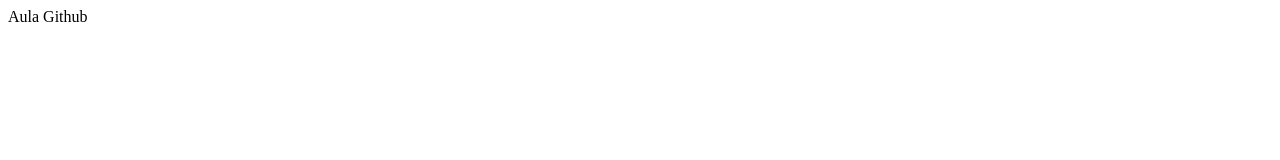
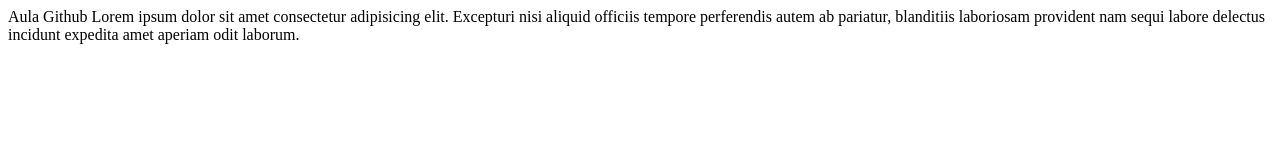
Before and after one commit to danielneto37/Projeto-Teste, a plain HTML site: page index.html in a window 1280 px wide. Drawn offline with Linux system fonts and the light colour scheme.

Commit message:
'disscordia'

```diff
--- a/index.html
+++ b/index.html
@@ -5,6 +5,8 @@
         <title>Aula DevOps</title>
         <body>
             Aula Github
+
+            Lorem ipsum dolor sit amet consectetur adipisicing elit. Excepturi nisi aliquid officiis tempore perferendis autem ab pariatur, blanditiis laboriosam provident nam sequi labore delectus incidunt expedita amet aperiam odit laborum.
         </body>
     </head>
 </html>
```
